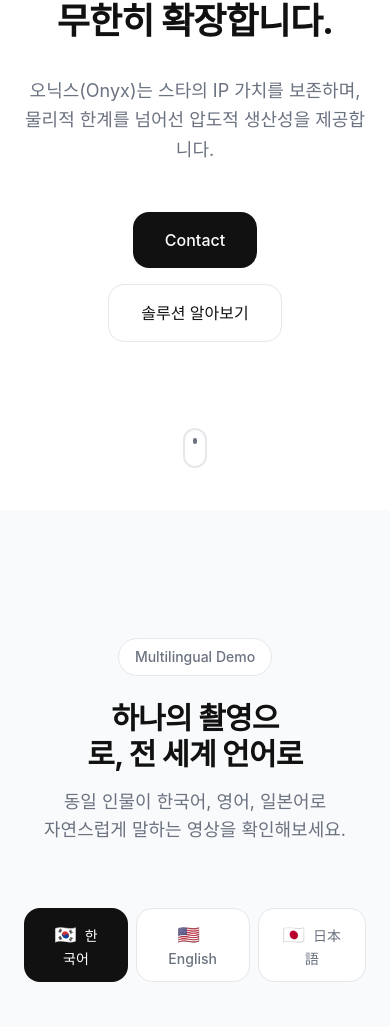
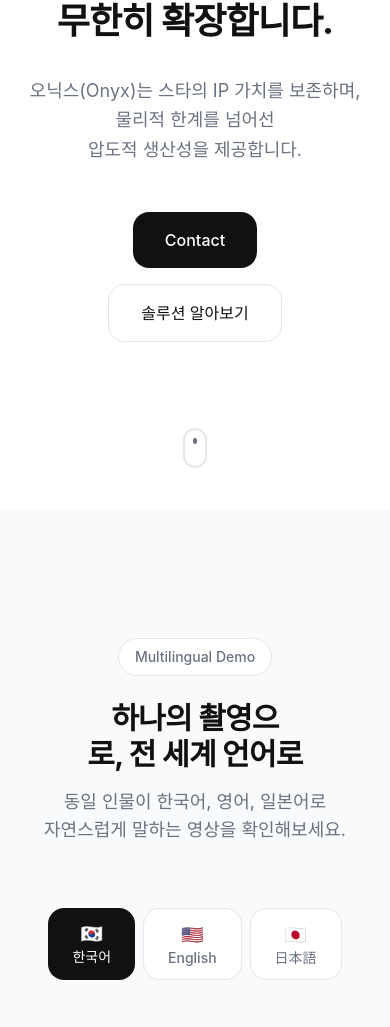
Before and after one commit to hi-suhyun/onyx, a Next.js app: page / in a window 390 px wide. Shown: the part 334-1361 px from the top of the page. Built offline with nearby package versions, Linux system fonts and the light colour scheme; grey boxes are pictures that could not be loaded; a web font is replaced by a local one.

Commit message:
Refine responsive hero and CTA text layout.
Adjust line breaks and button layout for small screens.

```diff
--- a/components/sections/cta-section.tsx
+++ b/components/sections/cta-section.tsx
@@ -53,9 +53,16 @@ export function CTASection() {
           className="text-center mb-12"
         >
           <h2 className="text-3xl md:text-4xl font-bold text-white tracking-tight text-balance">
-            IP의 가치는 보존하고,
-            <br />
-            <span className="text-white/60">비즈니스는 무한히 확장합니다.</span>
+            <span className="sm:hidden">
+              <span className="block">IP의 가치는 보존하고,</span>
+              <span className="block">비즈니스는 무한히</span>
+              <span className="block text-white/60">확장합니다.</span>
+            </span>
+            <span className="hidden sm:inline">
+              IP의 가치는 보존하고,
+              <br />
+              <span className="text-white/60">비즈니스는 무한히 확장합니다.</span>
+            </span>
           </h2>
           <p className="mt-6 text-lg text-white/60 max-w-xl mx-auto">
             <span className="sm:hidden">
--- a/components/sections/demo-slide-section.tsx
+++ b/components/sections/demo-slide-section.tsx
@@ -71,14 +71,14 @@ export function DemoSlideSection() {
               key={lang.id}
               type="button"
               onClick={() => setActiveLanguage(lang.id)}
-              className={`px-6 py-3 rounded-xl text-sm font-medium transition-all duration-300 ${
+              className={`flex flex-col sm:flex-row items-center px-6 py-3 rounded-xl text-sm font-medium transition-all duration-300 ${
                 activeLanguage === lang.id
                   ? "bg-[#111111] text-white"
                   : "bg-white text-[#6B7280] border border-[#E5E7EB] hover:bg-[#F9FAFB]"
               }`}
             >
-              <span className="mr-2 text-lg">{lang.flag}</span>
-              {lang.name}
+              <span className="text-lg sm:mr-2">{lang.flag}</span>
+              <span className="leading-tight">{lang.name}</span>
             </button>
           ))}
         </div>
--- a/components/sections/hero-section.tsx
+++ b/components/sections/hero-section.tsx
@@ -42,9 +42,16 @@ export function HeroSection() {
           transition={{ duration: 0.8, delay: 0.2, ease: "easeOut" }}
           className="mt-8 text-lg md:text-xl text-[#6B7280] leading-relaxed max-w-2xl mx-auto text-pretty"
         >
-          오닉스(Onyx)는 스타의 IP 가치를 보존하며,
-          <br />
-          물리적 한계를 넘어선 압도적 생산성을 제공합니다.
+          <span className="sm:hidden">
+            <span className="block">오닉스(Onyx)는 스타의 IP 가치를 보존하며,</span>
+            <span className="block">물리적 한계를 넘어선</span>
+            <span className="block">압도적 생산성을 제공합니다.</span>
+          </span>
+          <span className="hidden sm:inline">
+            오닉스(Onyx)는 스타의 IP 가치를 보존하며,
+            <br />
+            물리적 한계를 넘어선 압도적 생산성을 제공합니다.
+          </span>
         </motion.p>
 
         <motion.div
```
